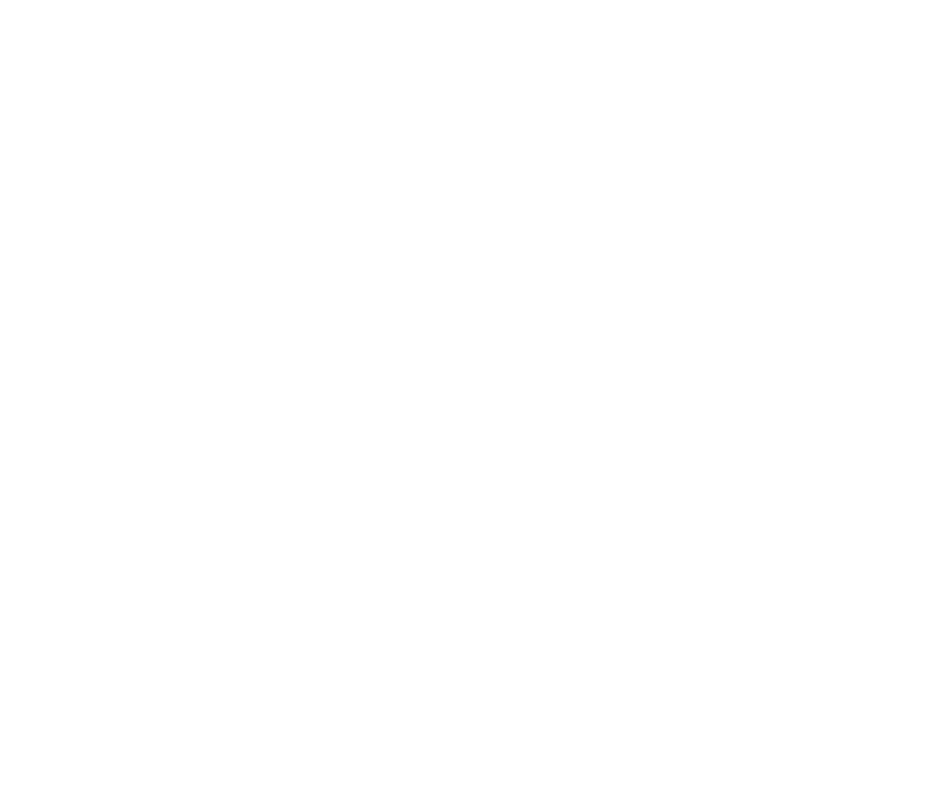
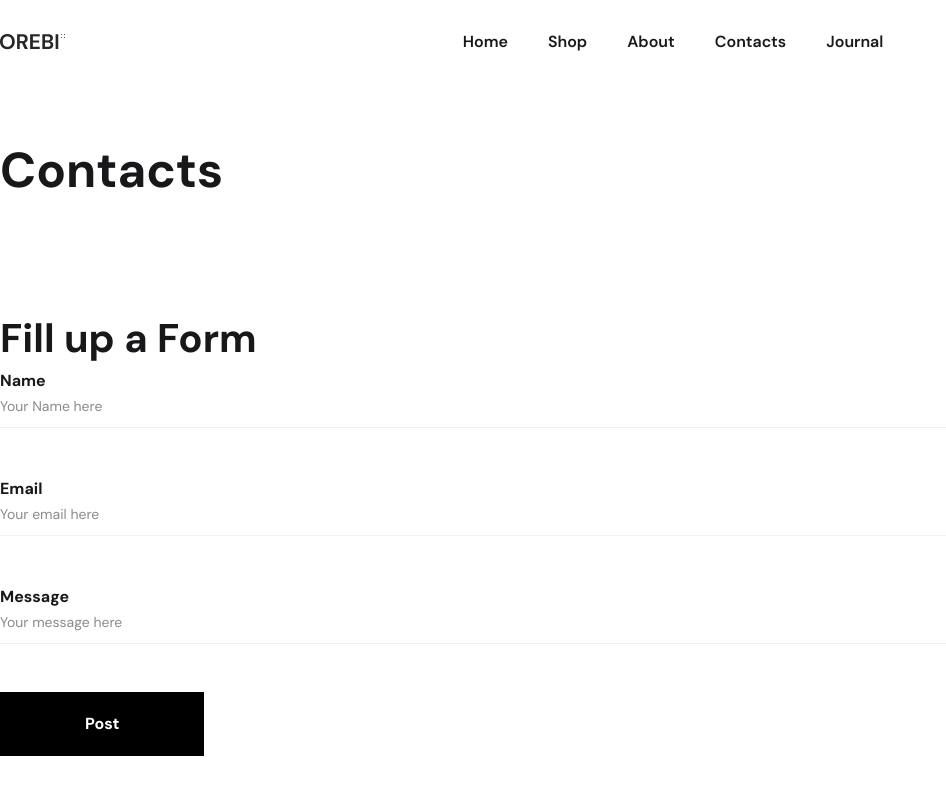
Before and after one commit to hubertDgomes/Orebi, a React (Vite) app: page /Contact in a window 1280 px wide. Before the commit this address had no page. Shown: the top 800 px of the page, without its empty margins (0-946 px from the left). Built offline with nearby package versions, Linux system fonts and the light colour scheme; a web font is replaced by a local one.

Commit message:
Add Contact page component and update routing in App and Header components

```diff
--- a/src/App.jsx
+++ b/src/App.jsx
@@ -8,6 +8,7 @@ import Home from "./components/pages/Home";
 import Cart from "./components/pages/Cart";
 import Shop from "./components/pages/Shop";
 import About from "./components/pages/About";
+import Contact from "./components/pages/Contact";
 
 function App() {
   return (
@@ -18,6 +19,7 @@ function App() {
           <Route path="/Cart" element={<Cart />} />
           <Route path="/Shop" element={<Shop />} />
           <Route path="/About" element={<About />} />
+          <Route path="/Contact" element={<Contact/>}/>
         </Route>
       </Routes>
     </>
--- a/src/components/layouts/Header.jsx
+++ b/src/components/layouts/Header.jsx
@@ -12,6 +12,7 @@ const Header = () => {
     setToggle(!toggle);
   };
   return (
+    <>
     <Container className={"py-[30px] "}>
       <div className="flex items-center mx-[20px] lg:mx-0">
         <Images src={Logo} />
@@ -22,7 +23,7 @@ const Header = () => {
             </Link>
             <Link to={"/Shop"}><li>Shop</li></Link>
             <Link to={"/About"}><li>About</li></Link>
-            <li>Contacts</li>
+            <Link to={"/Contact"}><li>Contacts</li></Link>
             <li>Journal</li>
           </ul>
         </div>
@@ -43,12 +44,18 @@ const Header = () => {
             </Link>
             <Link to={"/Shop"}><li className="px-5 py-3 text-[20px] border-1">Shop</li></Link>
             <Link to={"/About"}><li className="px-5 py-3 text-[20px] border-1">About</li></Link>
-            <li className="px-5 py-3 text-[20px] border-1">Contacts</li>
+            <Link to={"/Contact"}><li className="px-5 py-3 text-[20px] border-1">Contacts</li></Link>
             <li className="px-5 py-3 text-[20px] border-1">Journal</li>
               </ul>
             </div>
           )}
     </Container>
+
+
+
+
+    </>
+
   );
 };
 
--- /dev/null
+++ b/src/components/pages/Contact.jsx
@@ -0,0 +1,50 @@
+import React, { useRef } from 'react'
+import Container from '../Container'
+
+const Contact = () => {
+    const email = useRef()
+    const handle = (e)=>{
+        e.preventDefault()
+        const show = email.current.value;
+        console.log(show);
+
+    }
+  return (
+    <Container>
+        <h1 className='font-DM font-bold text-[49px] py-[30px] md:py-[50px] text-center md:text-left'>Contacts</h1>
+        <div className="md:py-[50px] py-[20px]">
+            <p className='font-DM font-bold text-[40px] text-center md:text-left'>Fill up a Form</p>
+
+            <form action="" onSubmit={handle} className='text-center lg:text-left'>
+                <label htmlFor="" className='font-DM font-bold text-[16px]'>Name</label>
+                <br />
+                <input type="text" placeholder='Your Name here' className='placeholder:text-[14px] placeholder:font-DM border-b-1 pr-[100px] lg:pr-[800px] border-[#F0F0F0] focus:outline-0 pb-[10px]' />
+
+                <br />
+                <br/>
+                <br/>
+
+                <label htmlFor="" className='font-DM font-bold text-[16px]'>Email</label>
+                <br />
+                <input type="email" ref={email} placeholder='Your email here' className='placeholder:text-[14px] placeholder:font-DM border-b-1 pr-[100px] lg:pr-[800px] border-[#F0F0F0] focus:outline-0 pb-[10px]' />
+
+
+                <br />
+                <br />
+                <br />
+
+                <label htmlFor="" className='font-DM font-bold text-[16px]'>Message</label>
+                <br />
+                <input type="text" placeholder='Your message here' className='placeholder:text-[14px] placeholder:font-DM border-b-1 pr-[100px] lg:pr-[800px] border-[#F0F0F0] focus:outline-0 pb-[10px]' />
+                    <br />
+                    <br />
+                    <br />
+                <button className='py-[20px] px-[85px] bg-black text-white font-DM font-bold'>Post</button>
+
+            </form>
+        </div>
+    </Container>
+  )
+}
+
+export default Contact
```
